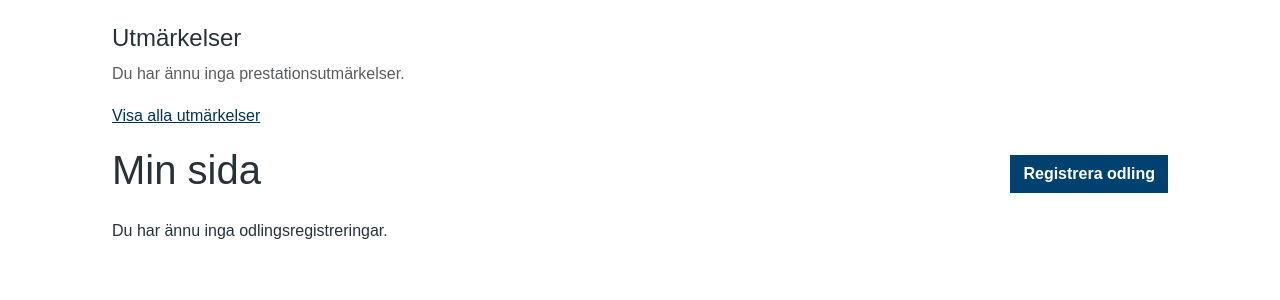
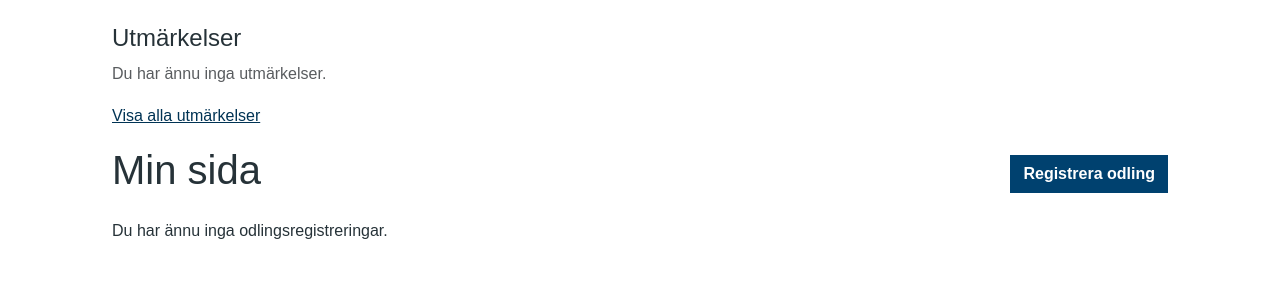
Before and after one commit to Perrow/sarf-breeder-award, a Django app: page /odlingar/ in a window 1280 px wide. Shown: the part 74-374 px from the top of the page. Run offline with Django 5.2, Linux system fonts and the light colour scheme; the visitor is signed in with stand-in values (Sample User, id 1); data comes from the database, SQL or seed files in the repository; data that the repository does not hold is empty; parts of the project's set-up code (start-up, migrations or seed data) failed here and were passed over.

Commit message:
REG-002 restore generic empty achievements message

```diff
--- a/breedings/templates/breedings/breeding_list.html
+++ b/breedings/templates/breedings/breeding_list.html
@@ -28,7 +28,7 @@
     {% endfor %}
 </div>
 {% else %}
-<p class="text-body-secondary">Du har ännu inga prestationsutmärkelser.</p>
+<p class="text-body-secondary">Du har ännu inga utmärkelser.</p>
 {% endif %}
 {% else %}
 <h2 class="h4">Årsutmärkelser för innevarande år</h2>
```
